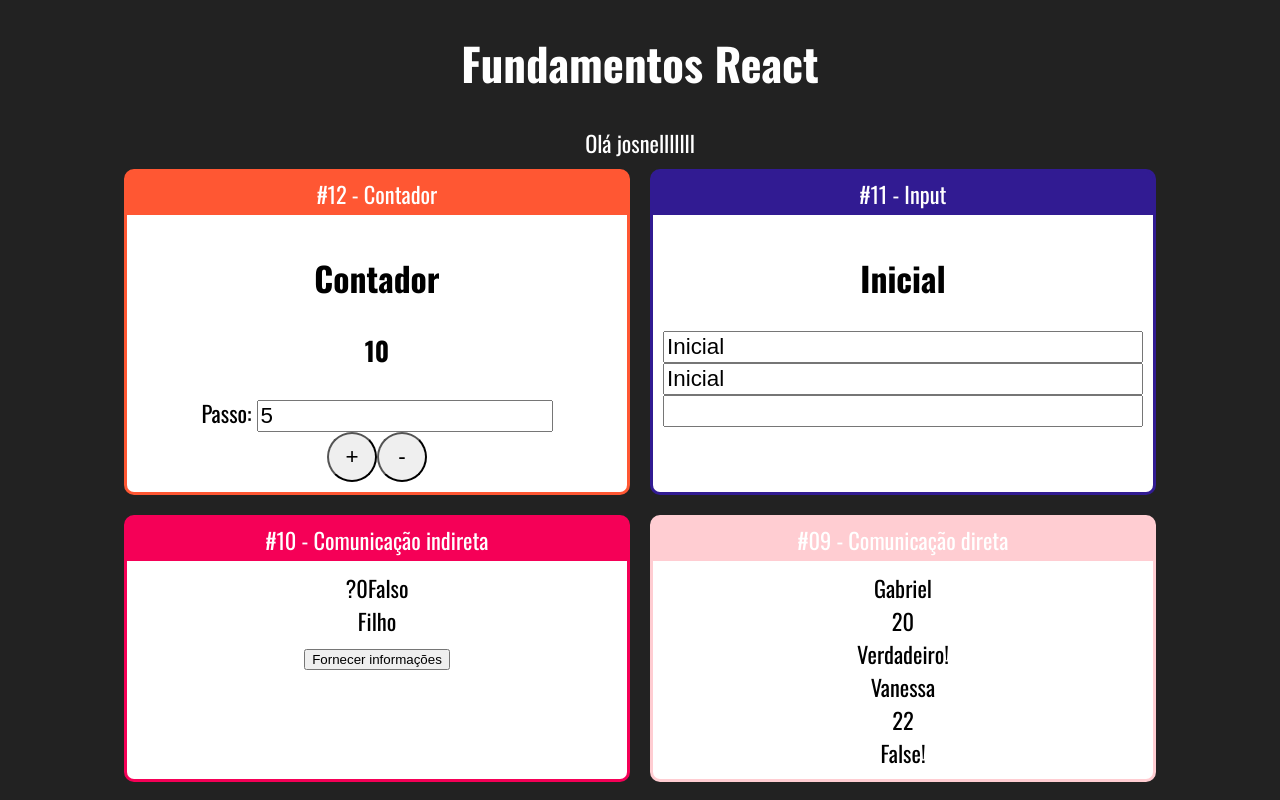
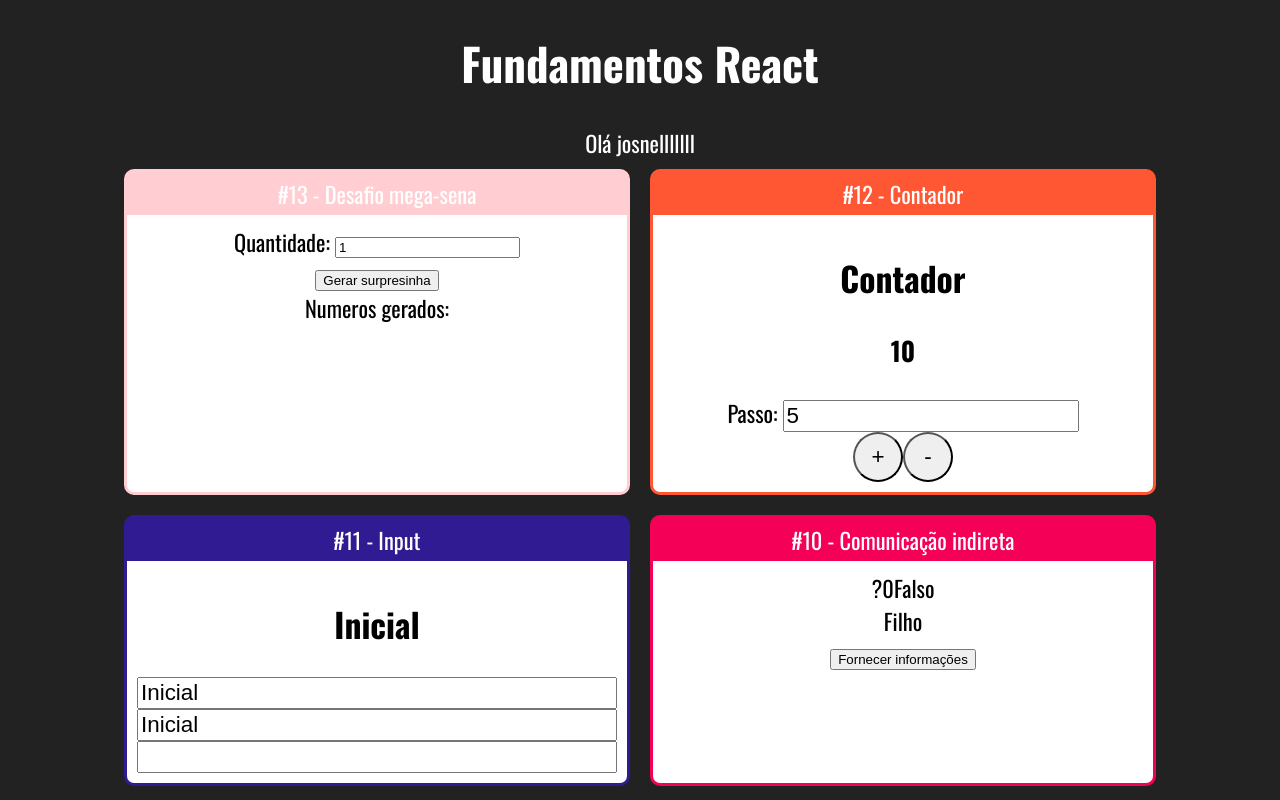
Before and after one commit to icaro-nog/react-redux-udemy, a React (Create React App) app in the folder fundamentos-react/: page / in a window 1280 px wide. Shown: the top 800 px of the page. Built offline with nearby package versions, Linux system fonts and the light colour scheme.

Commit message:
desafio mega-sena

```diff
--- a/fundamentos-react/src/App.jsx
+++ b/fundamentos-react/src/App.jsx
@@ -16,6 +16,7 @@ import DiretaPai from './components/comunicacao/DiretaPai';
 import IndiretaPai from './components/comunicacao/IndiretaPai';
 import Input from './components/formulario/Input';
 import Contador from './components/contador/Contador';
+import Mega from './components/mega/Mega';
 
 export function App(props) {
     return (
@@ -25,6 +26,13 @@ export function App(props) {
             <br></br>
 
             <div className='Cards'>
+
+                <Card
+                    titulo='#13 - Desafio mega-sena'
+                    color='#ffcdd2'
+                >
+                    <Mega></Mega>
+                </Card>
 
                 <Card
                     titulo='#12 - Contador'
--- /dev/null
+++ b/fundamentos-react/src/components/mega/Mega.jsx
@@ -0,0 +1,52 @@
+import React, { useState } from "react";
+import QtdInput from "./QtdInput";
+
+const Mega = (props) => {
+
+
+    const randomNumbers = [];
+
+    const [qtd, setQtd] = useState(1);
+    const [numerosMega, setNumerosMega] = useState([]);
+
+    function quandoMudar(novoValor){
+        setQtd(novoValor)
+    }
+
+    function gerarNumerosAleatorios(qtdInput){
+        while(randomNumbers.length < parseInt(qtdInput)){
+            let r = Math.floor(Math.random() * 100) + 1;
+            if(randomNumbers.indexOf(r) === -1){
+                randomNumbers.push(r)
+            }
+
+        }
+
+        let concatRandomNumbers = randomNumbers
+                                        .sort((n1, n2) => n1 - n2)
+                                        .join(', ')
+
+        setNumerosMega(concatRandomNumbers)
+
+        console.log(randomNumbers)
+    }
+
+    return (
+        <div>
+
+            <QtdInput
+                setarInputNum={quandoMudar}
+                qtd={qtd}
+            ></QtdInput>
+
+            <button
+                onClick={() => gerarNumerosAleatorios(qtd)}
+            >Gerar surpresinha</button>
+            <div >
+                Numeros gerados: {numerosMega}
+            </div>
+        </div>
+    )
+}
+
+export default Mega;
--- /dev/null
+++ b/fundamentos-react/src/components/mega/QtdInput.jsx
@@ -0,0 +1,18 @@
+import React from "react";
+
+const QtdInput = (props) => {
+    return (
+        <div>
+            <label htmlFor="qtdInput">Quantidade: </label>
+            <input
+                type="number"
+                name="qtdInput"
+                id="qtdInput"
+                value={props.qtd}
+                onChange={(e) => props.setarInputNum(e.target.value)}
+            />
+        </div>
+    )
+}
+
+export default QtdInput;
```
